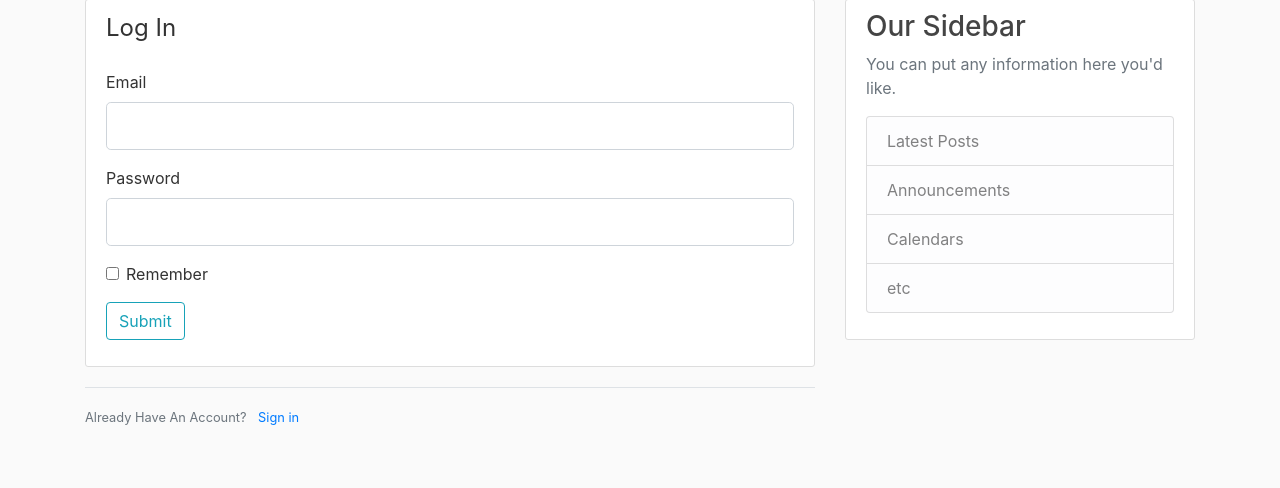
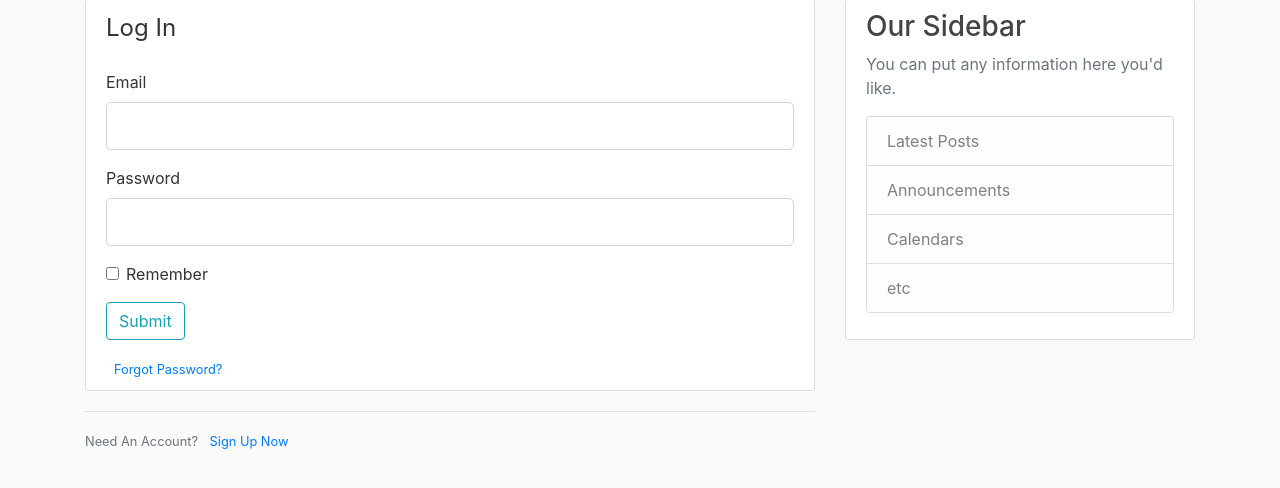
Before and after one commit to ohendarko/Flask_app, a Flask app: template templates/login.html in a window 1280 px wide. Shown: the part 81-569 px from the top of the page. Run offline with Flask 3, Linux system fonts and the light colour scheme; the template is opened without the code that fills it: most values are stand-ins (such as "Sample title", 1, 10 or a date in 2020); form fields are guessed from the names that the template uses.

Commit message:
included a Forgot Password? and Sign Up Now feature

```diff
--- a/templates/login.html
+++ b/templates/login.html
@@ -40,11 +40,14 @@
                         <div class="form-group">
                                 {{ form.submit(class="btn btn-outline-info") }}
                         </div>
+                        <small class="text-muted ml-2">
+                          <a href="#">Forgot Password?</a>
+                        </small>
                 </form>
         </div>
         <div class="border-top pt-3">
                 <small class="text-muted">
-                        Already Have An Account? <a class="ml-2" href="{{ url_for('login') }}">Sign in</a>
+                        Need An Account? <a class="ml-2" href="{{ url_for('register') }}">Sign Up Now</a>
                 </small>
         </div>
 {% endblock content %}
```
